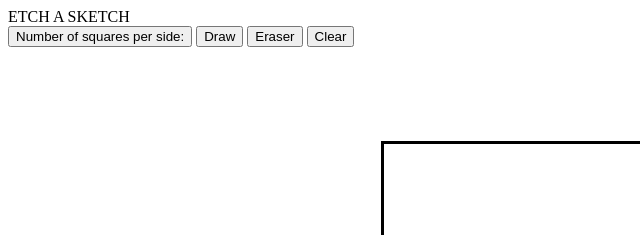
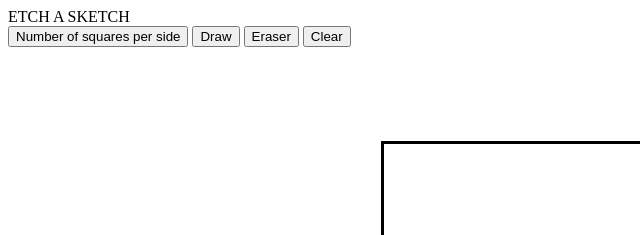
Before and after one commit to VinceDaPrince45/Etch-a-sketch, a plain HTML site: page index.html in a window 1280 px wide. Shown: the top 235 px of the page, 0-640 px from the left. Drawn offline with Linux system fonts and the light colour scheme.

Commit message:
Change text of button

```diff
--- a/index.html
+++ b/index.html
@@ -11,7 +11,7 @@
 <body id = 'body'>
     <div id = 'header'>ETCH A SKETCH</div>
     <div class = 'sidebar'>
-        <button class = 'grid'>Number of squares per side: </button>
+        <button class = 'grid'>Number of squares per side</button>
         <button class = 'draw'>Draw</button>
         <button class = 'eraser'>Eraser</button>
         <button class = 'clear'>Clear</button>
```
